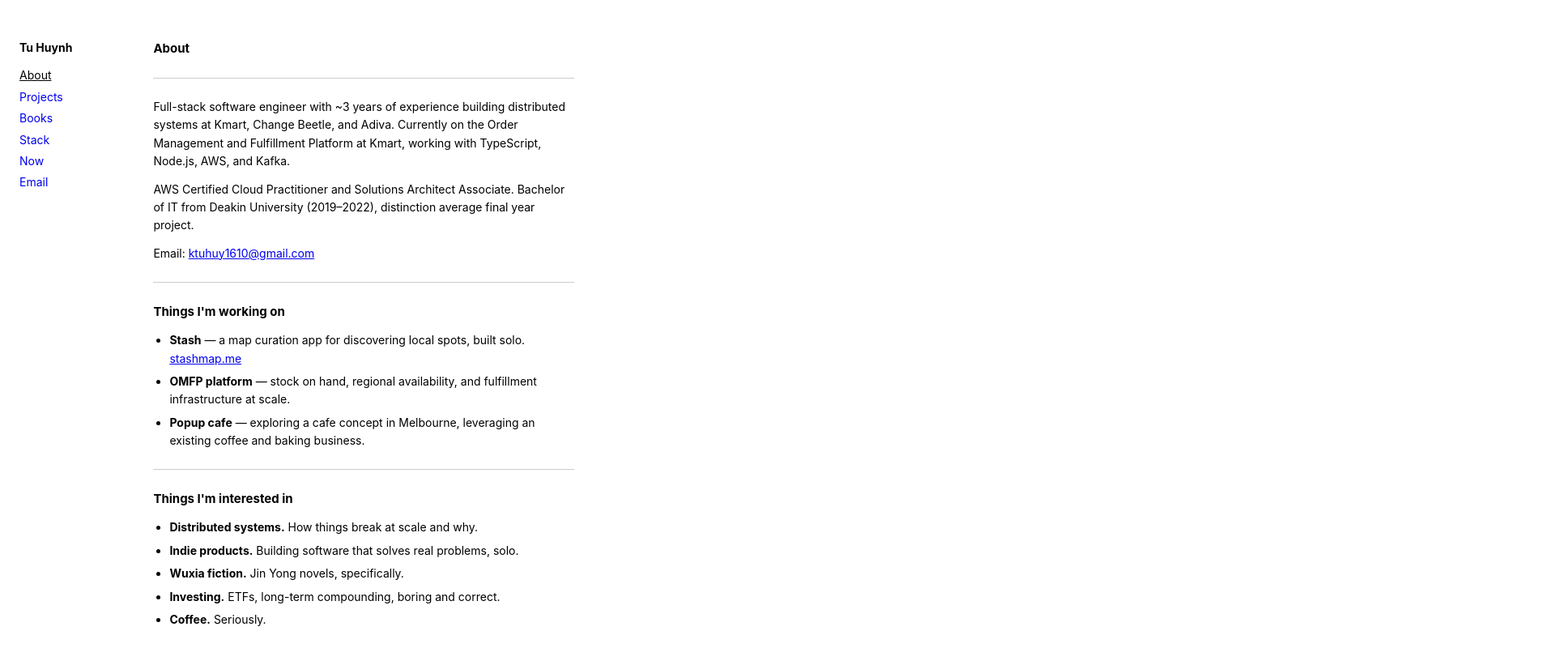
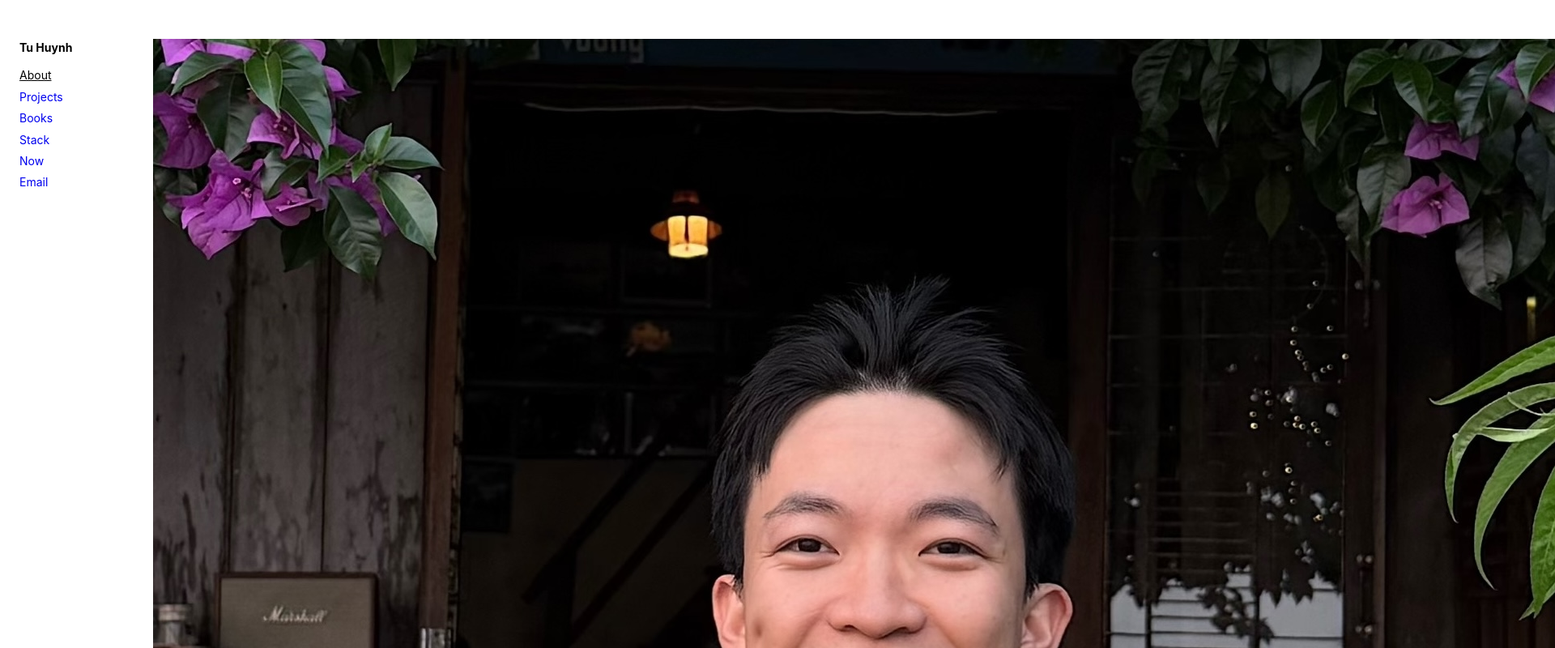
Before and after one commit to kthuynh1610/personal-website, a React (Vite) app: page /about in a window 1280 px wide. Shown: the top 800 px of the page at 81% size, 1920 px wide, since content can reach past the window. Built offline with nearby package versions, Linux system fonts and the light colour scheme.

Commit message:
Add About header photo and refresh About copy

```diff
--- a/src/pages/About.jsx
+++ b/src/pages/About.jsx
@@ -1,17 +1,23 @@
+import aboutPhoto from '../assets/IMG_4665.jpg'
+
 export default function About() {
   return (
-    <div>
-      <h1>About</h1>
+    <div className="about-page">
+      <div className="about-title-row">
+        <img src={aboutPhoto} alt="Tu Huynh" className="about-title-image" />
+        <h1>About</h1>
+      </div>
       <hr />
 
       <p>
         Full-stack software engineer with ~3 years of experience building distributed systems
-        at Kmart, Change Beetle, and Adiva. Currently on the Order Management and Fulfillment
-        Platform at Kmart, working with TypeScript, Node.js, AWS, and Kafka.
+        at Kmart, Change Beetle, and Adiva. Currently on the the Availability team at Kmart
+        , working with TypeScript, Node.js, React.js, AWS, etc.
       </p>
 
       <p>
         AWS Certified Cloud Practitioner and Solutions Architect Associate.
+        <br />
         Bachelor of IT from Deakin University (2019–2022), distinction average final year project.
       </p>
 
@@ -26,7 +32,7 @@ export default function About() {
           built solo. <a href="https://stashmap.me" target="_blank" rel="noreferrer">stashmap.me</a>
         </li>
         <li>
-          <strong>OMFP platform</strong> — stock on hand, regional availability,
+          <strong>Kmart Availability system</strong> — stock on hand, regional availability, reservation,
           and fulfillment infrastructure at scale.
         </li>
         <li>
@@ -40,9 +46,8 @@ export default function About() {
       <h2>Things I'm interested in</h2>
       <ul className="interest-list">
         <li><strong>Distributed systems.</strong> How things break at scale and why.</li>
-        <li><strong>Indie products.</strong> Building software that solves real problems, solo.</li>
-        <li><strong>Wuxia fiction.</strong> Jin Yong novels, specifically.</li>
-        <li><strong>Investing.</strong> ETFs, long-term compounding, boring and correct.</li>
+        <li><strong>Books.</strong> A Song of Ice and Fire, at the moment.</li>
+        <li><strong>Investing.</strong> ETFs, crypto, long-term compounding, boring and correct.</li>
         <li><strong>Coffee.</strong> Seriously.</li>
       </ul>
     </div>
```
Also changed, not shown: src/assets/IMG_4665.jpg (added).
